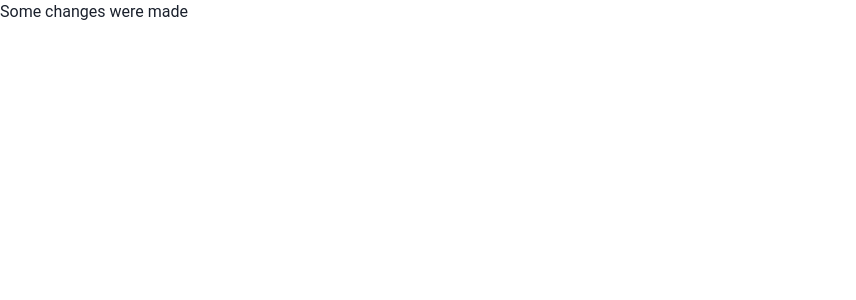
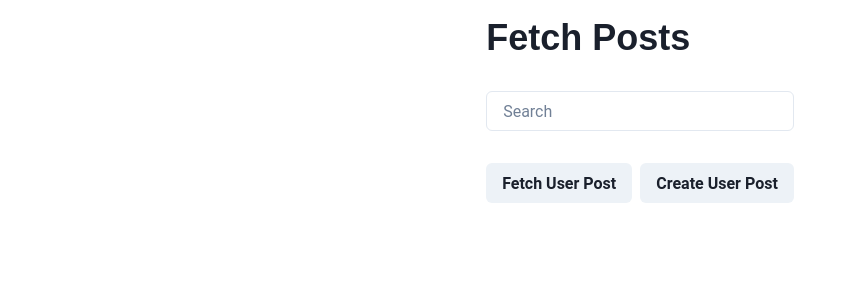
Before and after one commit to KennedyMungai/bulletin_board_crud, a Next.js app: page / in a window 1280 px wide. Shown: the top 300 px of the page, without its empty margins (0-856 px from the left). Built offline with nearby package versions, Linux system fonts and the light colour scheme.

Commit message:
Made some updates to the react component

```diff
--- a/src/pages/index.tsx
+++ b/src/pages/index.tsx
@@ -1,3 +1,16 @@
+import { Button, Flex, Heading, Input, VStack } from '@chakra-ui/react'
+
 export default function Home() {
-	return <p>Some changes were made</p>
+	return (
+		<VStack spacing={'2rem'} p={'1rem'}>
+			<Flex justify={'center'} gap={'2rem'} direction={'column'}>
+				<Heading>Fetch Posts</Heading>
+				<Input placeholder={'Search'} />
+				<Flex gap={'0.5rem'}>
+					<Button>Fetch User Post</Button>
+					<Button>Create User Post</Button>
+				</Flex>
+			</Flex>
+		</VStack>
+	)
 }
```
